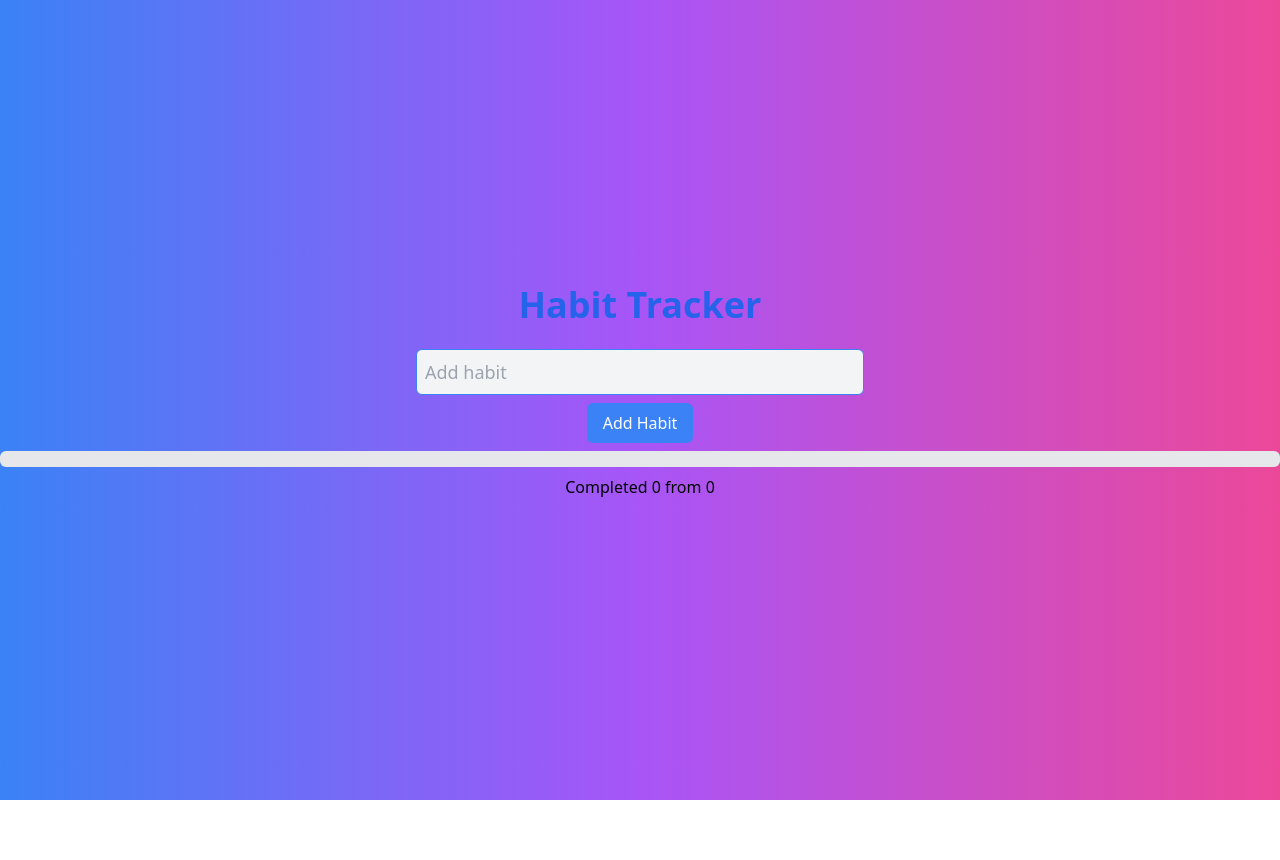
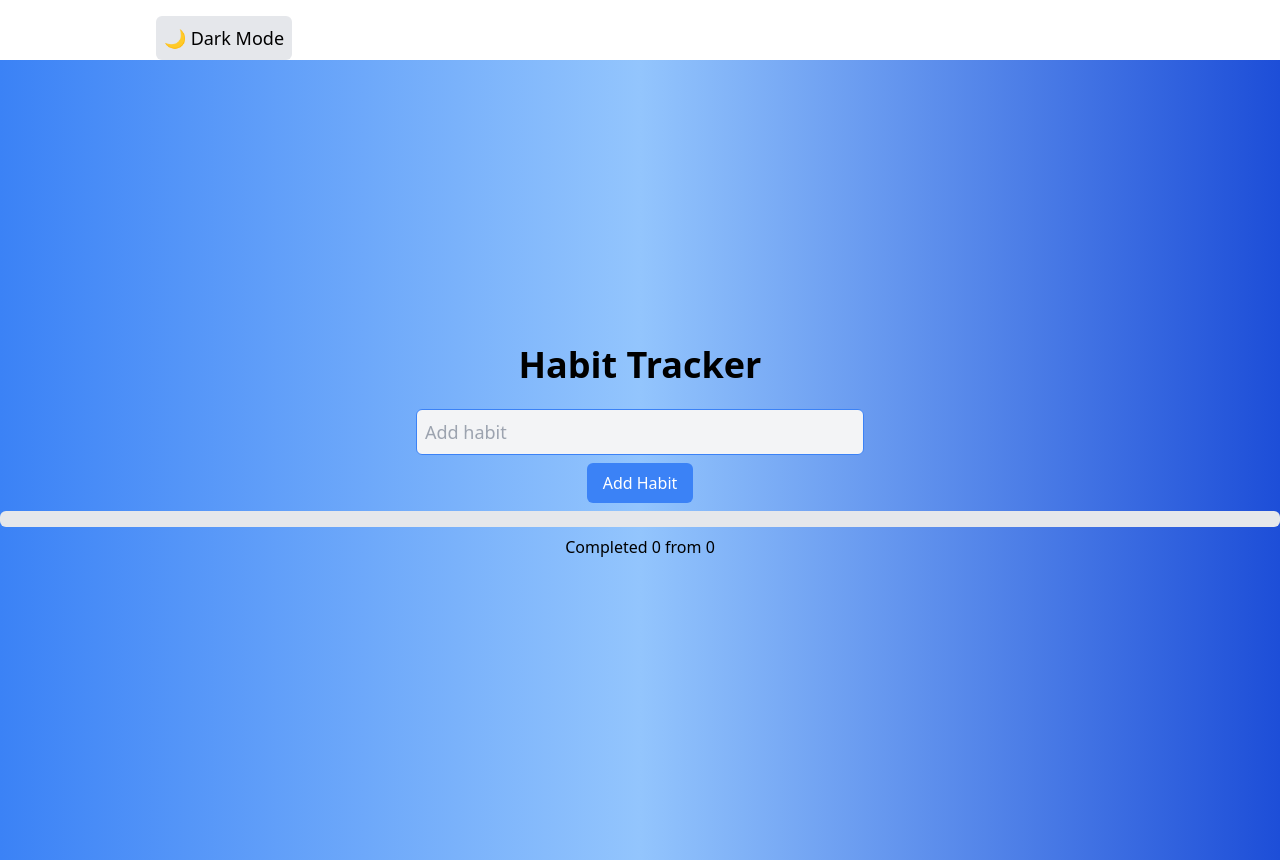
Before and after one commit to MargoTech/HabitTracker, a React (Vite) app: page / in a window 1280 px wide. Before the commit the page ends 800 px from the top, so only its background shows below. Built offline with nearby package versions, Linux system fonts and the light colour scheme.

Commit message:
Working with css and darkMode

```diff
--- a/src/App.jsx
+++ b/src/App.jsx
@@ -1,8 +1,10 @@
 import HabitTracker from "./components/HabitTracker";
+import DarkModeToggle from "./components/DarkModeToggle";
 
 function App() {
   return (
-    <div>
+    <div className="bg-white text-black dark:bg-gray-900 dark:text-white">
+      <DarkModeToggle />
       <HabitTracker />
     </div>
   );
--- a/src/components/DarkModeToggle.jsx
+++ b/src/components/DarkModeToggle.jsx
@@ -6,16 +6,24 @@ const DarkModeToggle = () => {
   );
 
   useEffect(() => {
-    localStorage.setItem("theme", darkMode ? "dark" : "light");
+    if (darkMode) {
+      document.documentElement.classList.add("dark");
+      localStorage.setItem("theme", "dark");
+    } else {
+      document.documentElement.classList.remove("dark");
+      localStorage.setItem("theme", "light");
+    }
   }, [darkMode]);
 
   return (
+    <div className="flex flex-col items-center w-full max-w-md">
       <button
         onClick={() => setDarkMode(!darkMode)}
         className="p-2 mt-4 text-lg bg-gray-200 dark:bg-gray-800 dark:text-white rounded-md"
       >
         {darkMode ? "☀️ Light Mode" : "🌙 Dark Mode"}
       </button>
+    </div>
   );
 };
 
--- a/src/components/HabitTracker.jsx
+++ b/src/components/HabitTracker.jsx
@@ -37,8 +37,8 @@ const HabitTracker = () => {
   const completedCount = habits.filter((habit) => habit.completed).length;
 
   return (
-    <div className="flex flex-col items-center justify-center min-h-screen bg-gradient-to-r from-blue-500 via-purple-500 to-pink-500">
-      <h1 className="text-4xl font-semibold text-center text-blue-600 mb-6">
+    <div className="flex flex-col items-center justify-center min-h-screen bg-gradient-to-r from-blue-500 via-blue-300 to-blue-700 dark:bg-gray-900 dark:text-white transition-colors duration-300">
+      <h1 className="text-4xl font-semibold text-center text-white-600 mb-6">
         Habit Tracker
       </h1>
 
--- a/tailwind.config.js
+++ b/tailwind.config.js
@@ -1,5 +1,6 @@
 /** @type {import('tailwindcss').Config} */
 export default {
+  darkMode: "class",
   content: ["./index.html", "./src/**/*.{js,ts,jsx,tsx}"],
   theme: {
     extend: {
```
Lines whose indentation alone changed are shown as unchanged.
